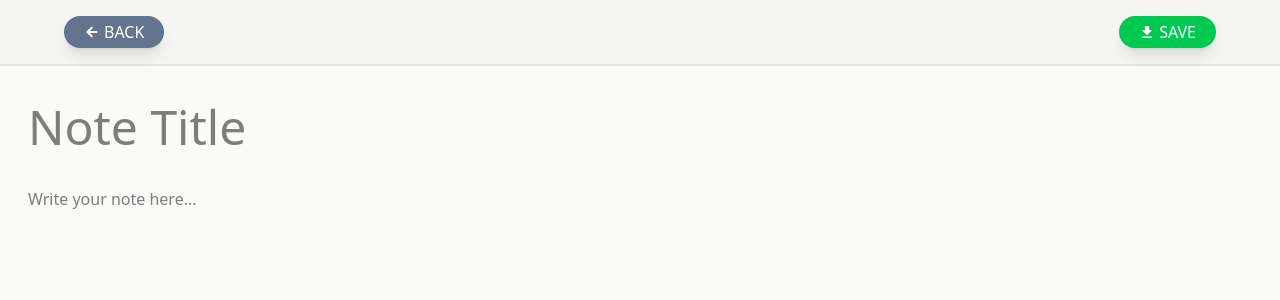
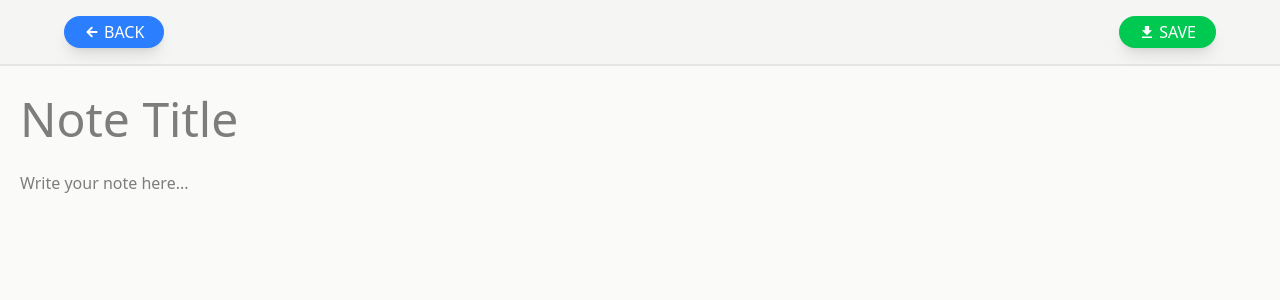
Before and after one commit to OKE225/Notes_app, a React (Vite) app in the folder client/: page /addNote in a window 1280 px wide. Shown: the top 300 px of the page. Built offline with nearby package versions, Linux system fonts and the light colour scheme; the HTML template or start-up script is replaced by a standard one.

Commit message:
Change primary colors

```diff
--- a/client/index.html
+++ b/client/index.html
@@ -7,7 +7,7 @@
     <title>Vite + React + TS</title>
   </head>
   <body>
-    <div id="root"></div>
+    <div id="root" class="selection:bg-sky-500"></div>
     <script type="module" src="/src/main.tsx"></script>
   </body>
 </html>
--- a/client/src/components/layout/HomeSidebar.tsx
+++ b/client/src/components/layout/HomeSidebar.tsx
@@ -3,10 +3,10 @@ import { IoIosAdd } from "react-icons/io";
 
 const HomeSidebar = () => {
   return (
-    <aside className="min-w-[100px] w-[6%] h-screen border-r-2 bg-stone-100 border-r-stone-200 text-center py-15 flex justify-center items-start">
+    <aside className="min-w-[100px] w-[6%] h-screen border-r-2 bg-stone-100 border-r-stone-200 text-center py-10 flex justify-center items-start">
       <Link
         to="/addNote"
-        className="bg-slate-500 hover:bg-slate-600 text-white p-1 cursor-pointer rounded-full flex justify-center shadow-lg">
+        className="bg-blue-500 hover:bg-blue-600 text-white p-1 cursor-pointer rounded-full flex justify-center shadow-lg">
         <IoIosAdd size={32} />
       </Link>
     </aside>
--- a/client/src/components/notes/NoteCard.tsx
+++ b/client/src/components/notes/NoteCard.tsx
@@ -6,8 +6,8 @@ interface Props {
 
 const NoteCard = ({ note }: Props) => {
   return (
-    <div className="bg-slate-500 hover:bg-slate-600 shadow-lg p-5 rounded-lg cursor-pointer text-white font-light">
-      <h1 className="text-3xl mb-5">{note.title}</h1>
+    <div className="bg-blue-500 hover:bg-blue-600 shadow-lg p-4 rounded-lg cursor-pointer text-white font-light">
+      <h1 className="text-3xl mb-2">{note.title}</h1>
       <p className="text-md">{note.content}</p>
     </div>
   );
--- a/client/src/pages/AddNote.tsx
+++ b/client/src/pages/AddNote.tsx
@@ -44,7 +44,7 @@ const AddNote = () => {
         <div className="border-b-2 bg-stone-100 border-b-stone-200">
           <div className="flex justify-between w-[90%] mx-auto my-4">
             <button
-              className="bg-slate-500 hover:bg-slate-600 px-5 py-1 shadow-lg text-white cursor-pointer rounded-full flex items-center"
+              className="bg-blue-500 hover:bg-blue-600 px-5 py-1 shadow-lg text-white cursor-pointer rounded-full flex items-center"
               onClick={returnBack}>
               <IoMdArrowRoundBack className="mr-1" /> BACK
             </button>
@@ -58,13 +58,13 @@ const AddNote = () => {
 
         <input
           type="text"
-          className="p-7 w-full text-5xl font-light focus-visible:outline-none"
+          className="p-5 w-full text-5xl font-light focus-visible:outline-none"
           value={title}
           onChange={(e) => setTitle(e.target.value)}
           placeholder="Note Title"
         />
         <textarea
-          className="px-7 w-full resize-none h-[100%] text-md focus-visible:outline-none"
+          className="px-5 w-full resize-none h-[100%] text-md focus-visible:outline-none"
           value={content}
           onChange={(e) => setContent(e.target.value)}
           placeholder="Write your note here..."
@@ -76,4 +76,3 @@ const AddNote = () => {
 };
 
 export default AddNote;
-//
```
